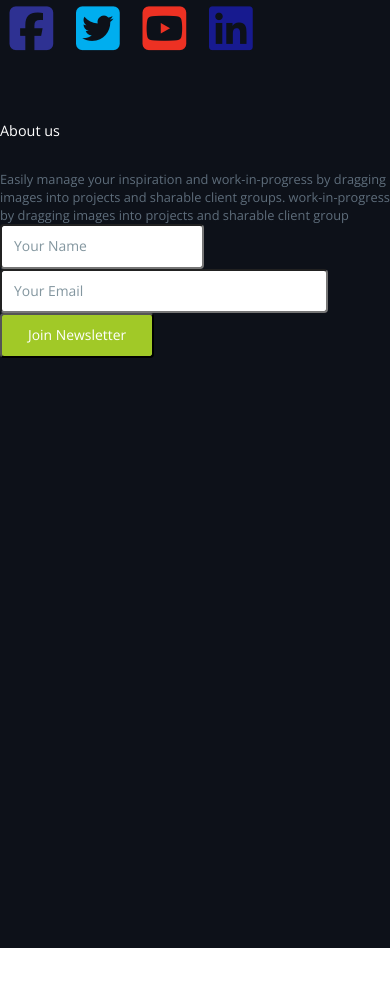
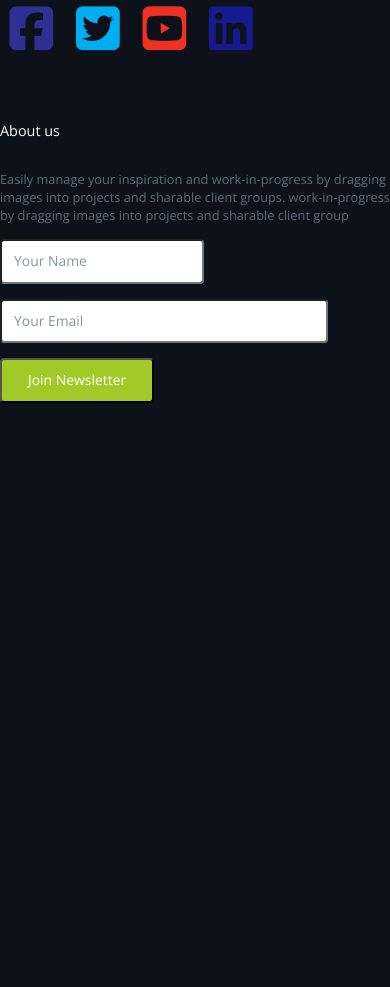
Before and after one commit to aminsharifli/Fitness-site, a plain HTML site: page index.html in a window 390 px wide. Shown: the part 8351-9338 px from the top of the page. Before the commit the page ends 9299 px from the top, so only its background shows below. Drawn offline with nearby package versions, Linux system fonts and the light colour scheme.

Commit message:
Responsiv fix

```diff
--- a/Css/style.css
+++ b/Css/style.css
@@ -175,6 +175,7 @@ article.box i { font-size: 2.7em; }
   text-align: left;
   padding: 12px;
   border-radius: 4px;
+  margin: 0 0 15px 0;
 }
 #email{width: 300px;}
 .forms button{
@@ -185,6 +186,9 @@ article.box i { font-size: 2.7em; }
   padding: 12px 26px;
   border-radius: 4px;
   transition: .3s ease;
+}
+.forms form{
+    margin: 15px 0 0 0;
 }
 .forms button:hover{
     background: #dbfd74;
```
